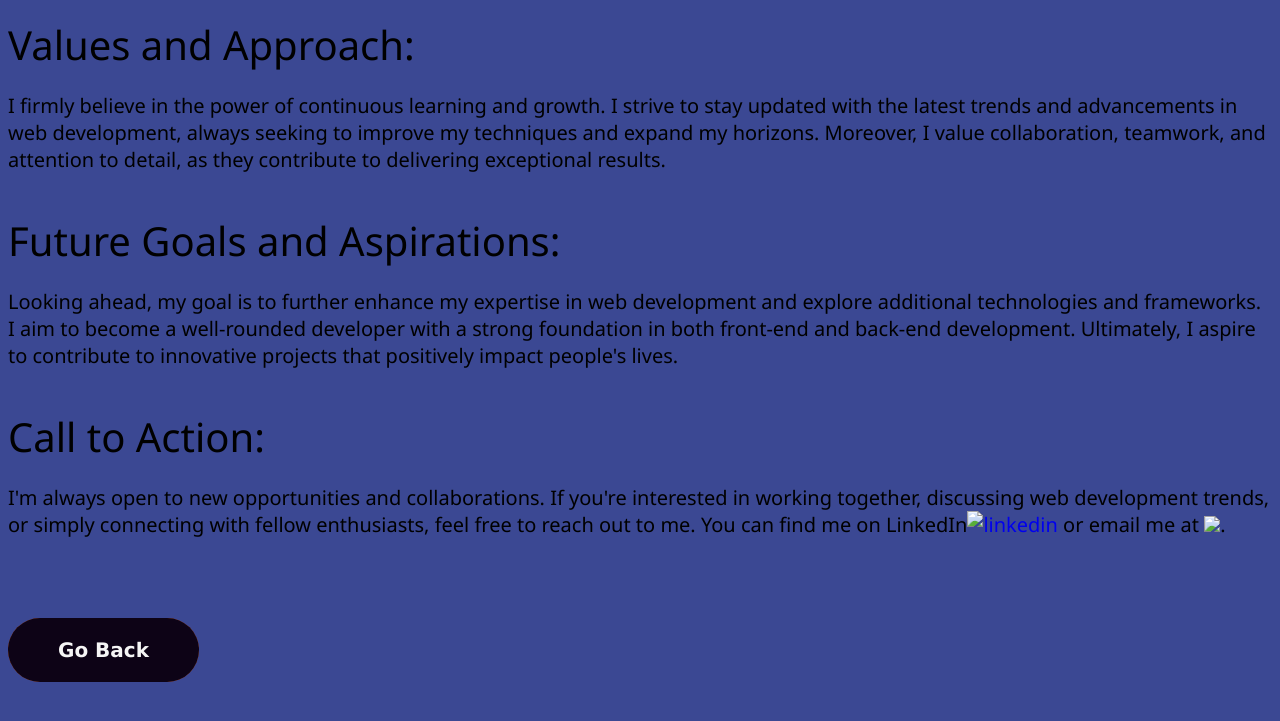
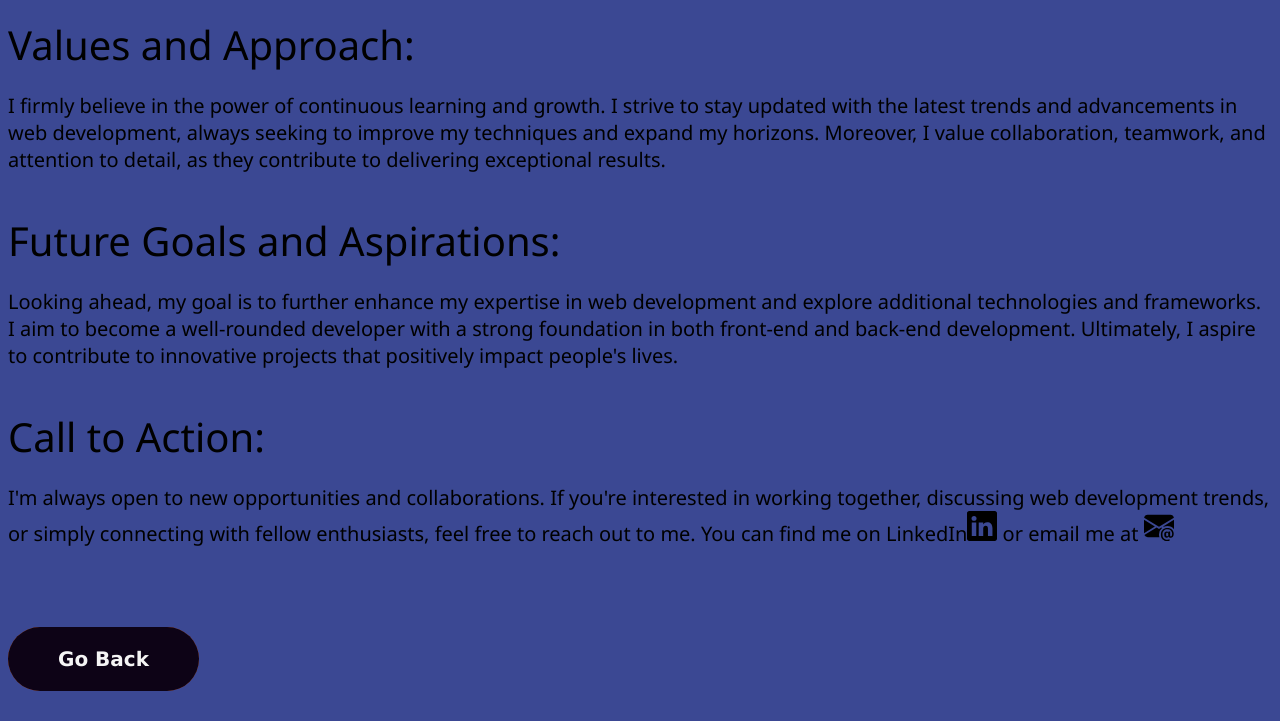
Before and after one commit to SiddharthhJain/Siddharthh, a plain HTML site: page public/about.html in a window 1280 px wide. Shown: the part 878-1599 px from the top of the page. Drawn offline with Linux system fonts and the light colour scheme.

Commit message:
Update about.html

```diff
--- a/public/about.html
+++ b/public/about.html
@@ -150,13 +150,13 @@
                 discussing web development trends, or simply connecting with fellow enthusiasts, feel free to reach out
                 to
                 me. You can find me on LinkedIn<a href="https://www.linkedin.com/in/siddharth-jain-29983b227"><img
-                        src="./linkedin.svg" style="height: 30px; width:30px;" alt="linkedin"></a> or email me at <a
-                    href="https://mail.google.com/mail/u/0/?tab=rm#inbox"><img src="./envelope-at-fill.svg" style="height: 30px; width:30px
-                    alt =" mail"></a>.</p>
+                        src="../assests/linkedin.svg" style="height: 30px; width:30px;" alt="linkedin"></a> or email me at <a
+                    href="https://mail.google.com/mail/u/0/?tab=rm#inbox"><img src="../assests/envelope-at-fill.svg" style="height: 30px; width:30px
+                    alt =" mail"></a></p>
         </div>
         <div>
 
-            <a href="./portfolio.html" <button class="btn"> Go Back </button></a>
+            <a href="../index.html.html" <button class="btn"> Go Back </button></a>
 </body>
 
 </html>
```
